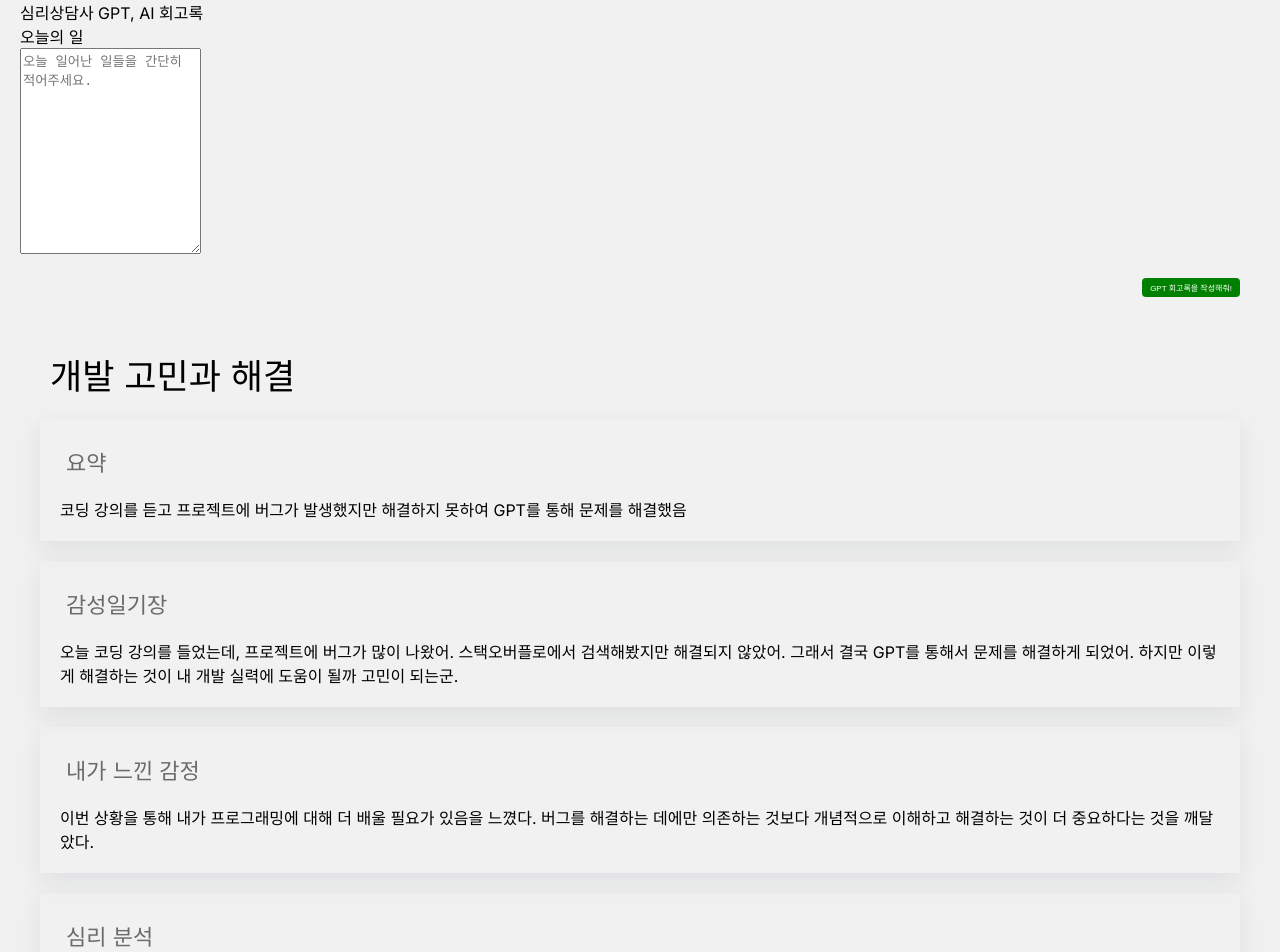
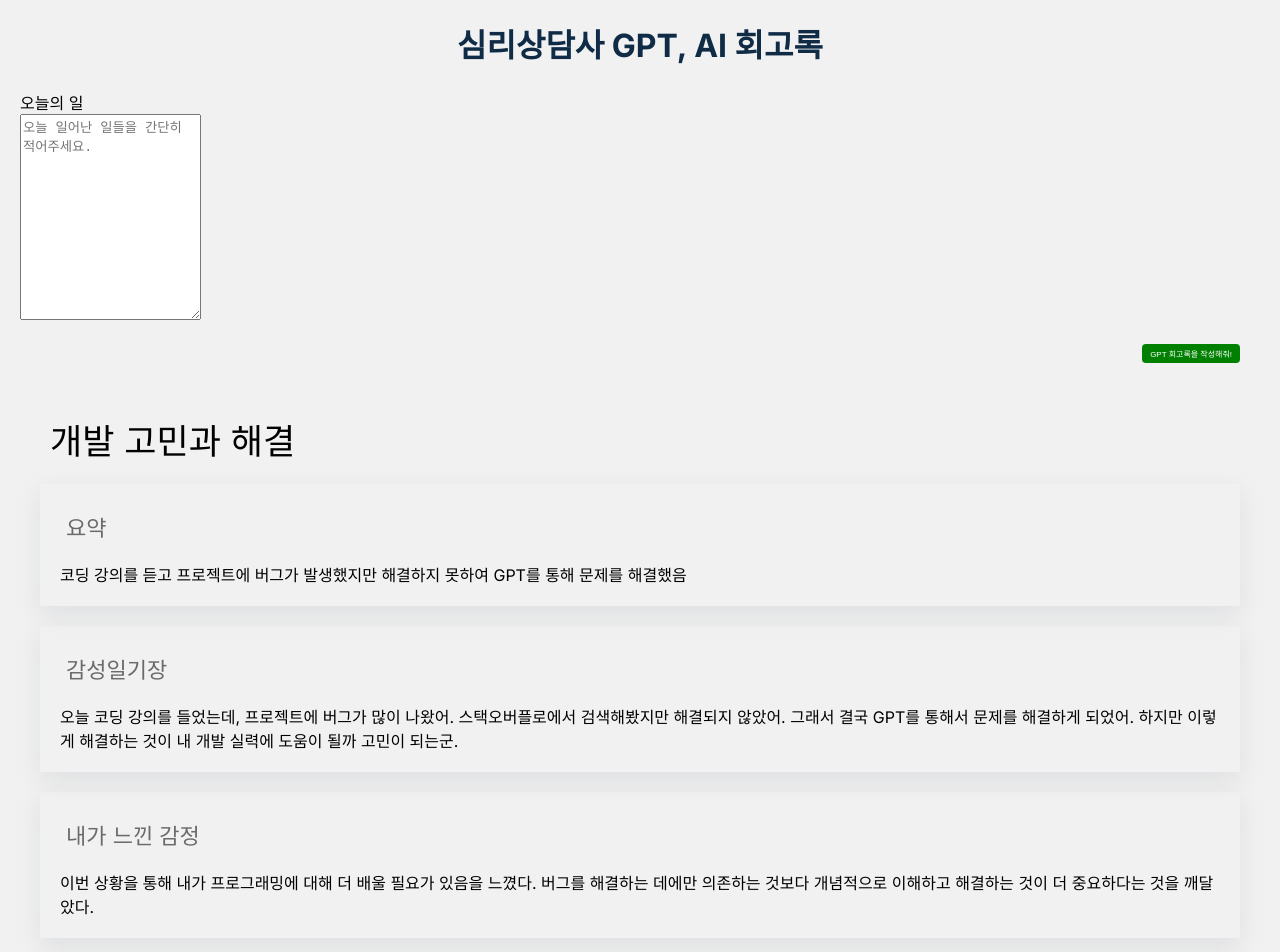
Before and after one commit to kabalport/nextjs-app, a Next.js app: page /gpt-diary in a window 1280 px wide. Shown: the top 952 px of the page. Built offline with nearby package versions, Linux system fonts and the light colour scheme.

Commit message:
diary dummyData552223s

```diff
--- a/src/app/gpt-diary/page.tsx
+++ b/src/app/gpt-diary/page.tsx
@@ -1,22 +1,13 @@
+import GetDiaryInput from "@/components/gpt-diary/getDiaryInput";
+import GptDiaryTitle from "@/components/gpt-diary/gptDiaryTitle";
+import GetDiaryDetail from "@/components/gpt-diary/getDiaryDetail";
 import GptDiaryItem from "@/components/gpt-diary/GptDiaryItem";
-import styles from './style.module.css';
-import GetDiaryInput from "@/components/gpt-diary/getDiaryInput";
-import {getDiary} from "@/utils/gpt-diary/getDiary";
 
 export default async function GptDiaryPage() {
-    const dummyData = JSON.parse(
-        `{ "title": "개발 고민과 해결", "thumbnail": "https://source.unsplash.com/1600x900/?coding", "summary": "코딩 강의를 듣고 프로젝트에 버그가 발생했지만 해결하지 못하여 GPT를 통해 문제를 해결했음", "emotional_content": "오늘 코딩 강의를 들었는데, 프로젝트에 버그가 많이 나왔어. 스택오버플로에서 검색해봤지만 해결되지 않았어. 그래서 결국 GPT를 통해서 문제를 해결하게 되었어. 하지만 이렇게 해결하는 것이 내 개발 실력에 도움이 될까 고민이 되는군.", "emotional_result": "이번 상황을 통해 내가 프로그래밍에 대해 더 배울 필요가 있음을 느꼈다. 버그를 해결하는 데에만 의존하는 것보다 개념적으로 이해하고 해결하는 것이 더 중요하다는 것을 깨달았다.", "analysis": "이번 상황은 개발자로서 성장하는 과정에서 마주치는 문제였다. 알고리즘과 문제 해결 능력은 중요하지만, 개념적인 이해와 전체적인 시스템 구조 파악이 더 중요하다는 것을 알 수 있었다. '지식은 힘이다'라는 명언을 생각해보면, 기술적인 도움을 받는 것도 중요하지만 개념적인 이해와 학습은 더 큰 힘이 될 것이다.", "action_list": ["더 깊은 개념적 이해를 위해 관련 서적을 읽어보기", "다른 개발자들과 소통하여 문제 해결 방법 나누기", "개발자 커뮤니티에 참여하여 지식을 공유하기"] }`
-    );
-    const data = dummyData;
     return (
-        <>
             <div>
-                <div>
-                    심리상담사 GPT, AI 회고록
-                </div>
-                <GetDiaryInput/>
-                <GptDiaryItem data={data}/>
+                <GptDiaryTitle />
+                <GptDiaryItem />
             </div>
-        </>
     )
 }
--- a/src/components/gpt-diary/GptDiaryItem.tsx
+++ b/src/components/gpt-diary/GptDiaryItem.tsx
@@ -1,51 +1,19 @@
-import styles from './gptDiary.module.css';
-
-type DiaryItemProps = {
-    data: {
-        title: string;
-        thumbnail: string;
-        summary: string;
-        emotional_content: string;
-        emotional_result: string;
-        analysis: string;
-        action_list: string[];
-    }
-}
+'use client'
+import GetDiaryInput from "@/components/gpt-diary/getDiaryInput";
+import GetDiaryDetail from "@/components/gpt-diary/getDiaryDetail";
+import {useState} from "react";
 
 
-export default async function GptDiaryItem({data}:DiaryItemProps){
+
+export default async function GptDiaryItem(){
+    const dummyData = JSON.parse(
+        `{ "title": "개발 고민과 해결", "thumbnail": "https://source.unsplash.com/1600x900/?coding", "summary": "코딩 강의를 듣고 프로젝트에 버그가 발생했지만 해결하지 못하여 GPT를 통해 문제를 해결했음", "emotional_content": "오늘 코딩 강의를 들었는데, 프로젝트에 버그가 많이 나왔어. 스택오버플로에서 검색해봤지만 해결되지 않았어. 그래서 결국 GPT를 통해서 문제를 해결하게 되었어. 하지만 이렇게 해결하는 것이 내 개발 실력에 도움이 될까 고민이 되는군.", "emotional_result": "이번 상황을 통해 내가 프로그래밍에 대해 더 배울 필요가 있음을 느꼈다. 버그를 해결하는 데에만 의존하는 것보다 개념적으로 이해하고 해결하는 것이 더 중요하다는 것을 깨달았다.", "analysis": "이번 상황은 개발자로서 성장하는 과정에서 마주치는 문제였다. 알고리즘과 문제 해결 능력은 중요하지만, 개념적인 이해와 전체적인 시스템 구조 파악이 더 중요하다는 것을 알 수 있었다. '지식은 힘이다'라는 명언을 생각해보면, 기술적인 도움을 받는 것도 중요하지만 개념적인 이해와 학습은 더 큰 힘이 될 것이다.", "action_list": ["더 깊은 개념적 이해를 위해 관련 서적을 읽어보기", "다른 개발자들과 소통하여 문제 해결 방법 나누기", "개발자 커뮤니티에 참여하여 지식을 공유하기"] }`
+    );
+    const data = dummyData;
 
     return (
-        <div className={styles.diaryContainer}>
-            <div className={styles.resultTitle}>
-                {data.title}
-            </div>
-            <div className={styles.cardContainer}>
-                <div className={styles.cardTitle}>요약</div>
-                <div className={styles.cardContent}>{data.summary}</div>
-            </div>
-            <div className={styles.cardContainer}>
-                <div className={styles.cardTitle}>감성일기장</div>
-                <div className={styles.cardContent}>{data.emotional_content}</div>
-            </div>
-            <div className={styles.cardContainer}>
-                <div className={styles.cardTitle}>내가 느낀 감정</div>
-                <div className={styles.cardContent}>{data.emotional_result}</div>
-            </div>
-            <div className={styles.cardContainer}>
-                <div className={styles.cardTitle}>심리 분석</div>
-                <div className={styles.cardContent}>{data.analysis}</div>
-            </div>
-            <div className={styles.cardContainer}>
-                <div className={styles.cardTitle}>GPT 조언</div>
-                <div className={styles.cardContent}>
-                    <ul className={styles.actionList}>
-                        {data.action_list.map((action: string, index: number) => (
-                            <li key={index} className={styles.actionListItem}>{action}</li>
-                        ))}
-                    </ul>
-                </div>
-            </div>
-        </div>
+        <>
+            <GetDiaryInput data={data} />
+        </>
     )
 }
--- /dev/null
+++ b/src/components/gpt-diary/getDiaryDetail.tsx
@@ -0,0 +1,49 @@
+// GetDiaryDetail.tsx
+import styles from './gptDiary.module.css';
+
+type DiaryDetailProps = {
+    data: {
+        title: string;
+        summary: string;
+        emotional_content: string;
+        emotional_result: string;
+        analysis: string;
+        action_list: string[];
+    }
+}
+
+export default function GetDiaryDetail({data}: DiaryDetailProps) {
+    return (
+        <div className={styles.diaryContainer}>
+            <div className={styles.resultTitle}>
+                {data.title}
+            </div>
+            <div className={styles.cardContainer}>
+                <div className={styles.cardTitle}>요약</div>
+                <div className={styles.cardContent}>{data.summary}</div>
+            </div>
+            <div className={styles.cardContainer}>
+                <div className={styles.cardTitle}>감성일기장</div>
+                <div className={styles.cardContent}>{data.emotional_content}</div>
+            </div>
+            <div className={styles.cardContainer}>
+                <div className={styles.cardTitle}>내가 느낀 감정</div>
+                <div className={styles.cardContent}>{data.emotional_result}</div>
+            </div>
+            <div className={styles.cardContainer}>
+                <div className={styles.cardTitle}>심리 분석</div>
+                <div className={styles.cardContent}>{data.analysis}</div>
+            </div>
+            <div className={styles.cardContainer}>
+                <div className={styles.cardTitle}>GPT 조언</div>
+                <div className={styles.cardContent}>
+                    <ul className={styles.actionList}>
+                        {data.action_list.map((action: string, index: number) => (
+                            <li key={index} className={styles.actionListItem}>{action}</li>
+                        ))}
+                    </ul>
+                </div>
+            </div>
+        </div>
+    );
+}
--- a/src/components/gpt-diary/getDiaryInput.tsx
+++ b/src/components/gpt-diary/getDiaryInput.tsx
@@ -1,14 +1,29 @@
 'use client'
-import styles from './getDiaryInput.module.css';
+import styles2 from './getDiaryInput.module.css';
 import {useState} from "react";
 import {getDiary} from "@/utils/gpt-diary/getDiary";
+import styles from './gptDiary.module.css';
+import GetDiaryDetail from "@/components/gpt-diary/getDiaryDetail";
 
-export default function GetDiaryInput() {
+
+type DiaryItemProps = {
+    data: {
+        title: string;
+        thumbnail: string;
+        summary: string;
+        emotional_content: string;
+        emotional_result: string;
+        analysis: string;
+        action_list: string[];
+    }
+}
+
+
+
+export default function GetDiaryInput({data}:DiaryItemProps) {
+    // 사용자의 입력을 받아, 상위컴포넌트로 데이터를 전달
     const [userInput, setUserInput] = useState("");
-    const [message, setMessage] = useState([]); // Add a state for the message
-
-    // 사용자의 입력을 받아, 상위컴포넌트로 데이터를 전달
-
+    const [diaryData , setDiaryData] = useState(data); // Add a state for the message
 
     // loading 상태 - 사용자가 제출버튼을 못 누르도록 처리
     const handleUserInput = (e: React.ChangeEvent<HTMLTextAreaElement>) => {
@@ -17,16 +32,16 @@ export default function GetDiaryInput() {
 
     const handleClick = async () => {
         if (!userInput) {
-            console.log('일과를 적어주세요');
+            alert('일과를 적어주세요.')
             return;
         }
         console.log("GPT에 전달될 회고록 내용:", userInput);
+
         try {
             const response = await getDiary(`${userInput}`);
             if (response.choices && response.choices.length > 0) {
-                // 여기에서 choices 배열 내부의 message.content 값을 추출하여 상태에 저장합니다.
-                const diaryMessages = response.choices.map(choice => choice.message.content);
-                setMessage(diaryMessages);
+                const diaryInfo = JSON.parse(response.choices[0].message.content);
+                setDiaryData(diaryInfo);
             }
         } catch (error: any) {
             console.log('에러:', error.message);
@@ -34,24 +49,28 @@ export default function GetDiaryInput() {
         } finally {
             console.log('final');
         }
+
+        setUserInput(null);
     };
+
+
 
 
     return (
         <div>
-            <div className={styles.title}>오늘의 일</div>
+            <div className={styles2.title}>오늘의 일</div>
             <textarea
                 value={userInput}
                 onChange={handleUserInput}
                 placeholder="오늘 일어난 일들을 간단히 적어주세요."
-                className={styles.textArea}
+                className={styles2.textArea}
             ></textarea>
-            <div className={styles.buttonContainer}>
+            <div className={styles2.buttonContainer}>
                 <button  onClick={handleClick}>
                     GPT 회고록을 작성해줘!
                 </button>
             </div>
-            <h1>{message}</h1>
+            <GetDiaryDetail data={diaryData} /> {/* 추가된 부분 */}
         </div>
     )
 }
--- /dev/null
+++ b/src/components/gpt-diary/gptDiaryTitle.tsx
@@ -0,0 +1,8 @@
+import styles from "@/components/chatgpt-test/header.module.css";
+import React from "react";
+
+const GptDiaryTitle = () => {
+    return <div className={styles.header}>심리상담사 GPT, AI 회고록</div>;
+};
+
+export default GptDiaryTitle;
```
